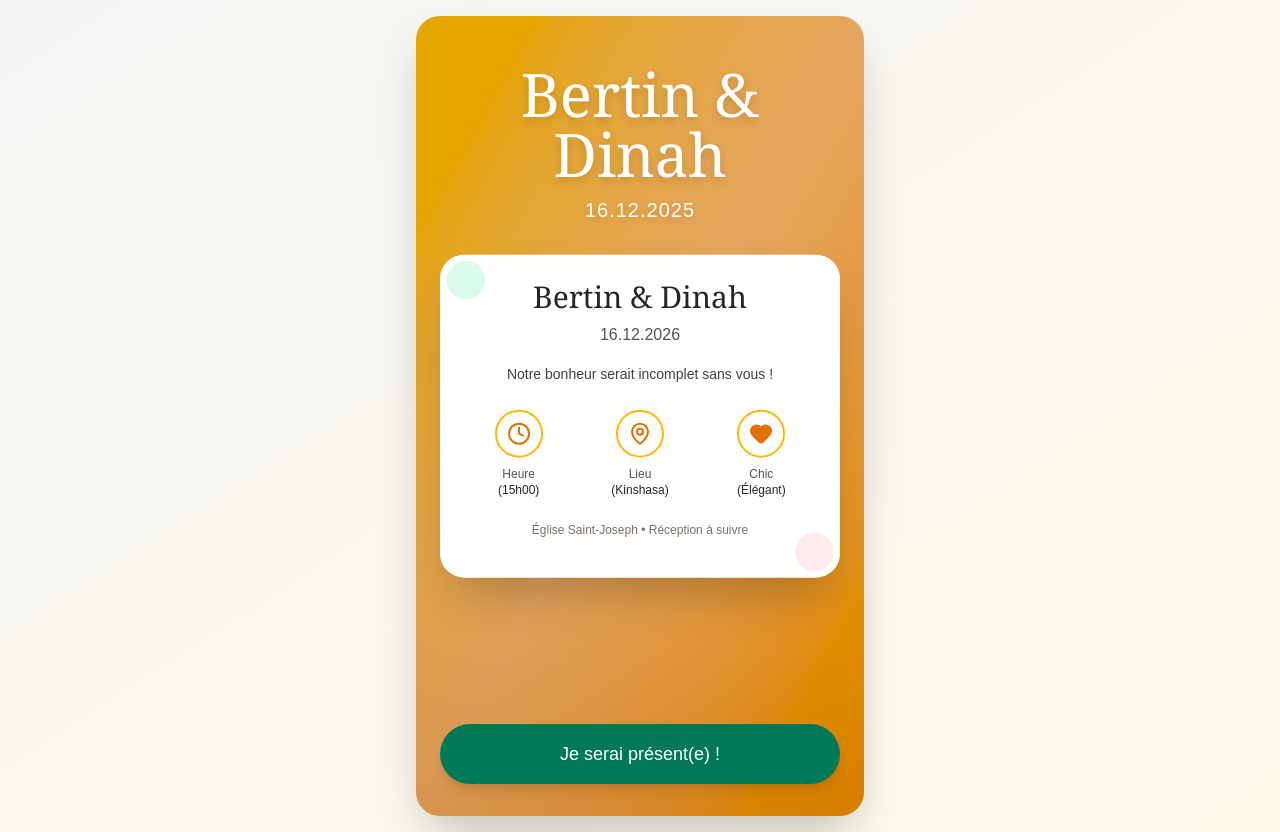
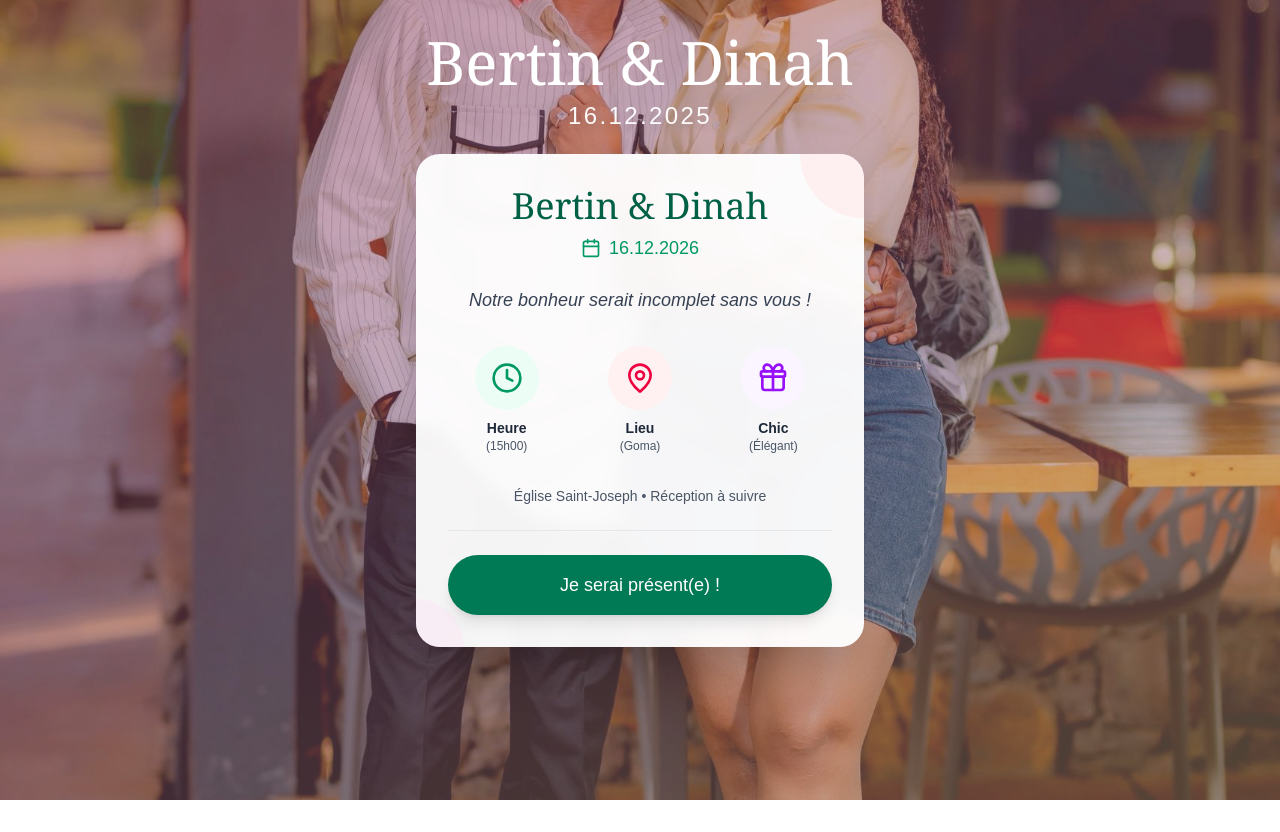
Before and after one commit to RolandAmini/bertin-wedding, a Next.js app: page / in a window 1280 px wide. After the commit the page ends 800 px from the top, so only its background shows below. Built offline with nearby package versions, Linux system fonts and the light colour scheme.

Commit message:
chane disign

```diff
--- a/app/page.tsx
+++ b/app/page.tsx
@@ -1,107 +1,109 @@
 "use client";
-
 import React, { useState } from 'react';
-import { Heart, MapPin, Calendar, Clock, ChevronRight, ArrowLeft, Camera, Gift, Music, Utensils } from 'lucide-react';
+import {
+  Heart,
+  MapPin,
+  Calendar,
+  Clock,
+  ChevronRight,
+  ArrowLeft,
+  Camera,
+  Gift,
+  Music,
+  Utensils
+} from 'lucide-react';
 
 export default function WeddingInvitation() {
   const [currentPage, setCurrentPage] = useState('cover');
 
   // Page de couverture avec photo et carte
   const CoverPage = () => (
-    <div className="min-h-screen bg-gradient-to-br from-stone-100 to-amber-50 flex items-center justify-center p-4">
-      <div className="max-w-md w-full">
+    <div className="min-h-screen bg-gradient-to-br from-rose-50 to-pink-100 flex items-center justify-center p-4 relative overflow-hidden">
       {/* Photo de fond avec overlay */}
-        <div className="relative h-screen max-h-[800px] rounded-3xl overflow-hidden shadow-2xl">
-          {/* Image de fond (placeholder avec gradient) */}
-          <div className="absolute inset-0 bg-gradient-to-br from-amber-400 via-orange-300 to-amber-500">
-            {/* Simulation d'une photo de couple au coucher du soleil */}
-            <div className="absolute inset-0 opacity-30">
-              <div className="absolute bottom-0 left-0 right-0 h-1/3 bg-gradient-to-t from-amber-800/50 to-transparent"></div>
-            </div>
+      <div className="absolute inset-0 z-0">
+        {/* --- IMAGE DE FOND PRINCIPALE --- */}
+        <img
+          src="/berti1.jpeg"
+          alt="Wedding background"
+          className="w-full h-full object-cover"
+        />
+
+        {/* --- OVERLAYS POUR LA LISIBILITÉ --- */}
+        {/* 1. Overlay dégradé (effet coucher de soleil / chaleur) */}
+        <div className="absolute inset-0 bg-gradient-to-br from-rose-400/40 via-pink-300/30 to-orange-200/40" />
+
+        {/* 2. Overlay sombre subtil global */}
+        <div className="absolute inset-0 bg-black/20" />
       </div>
 
-          {/* Overlay sombre subtil */}
-          <div className="absolute inset-0 bg-black/10"></div>
-
       {/* En-tête avec noms et date */}
-          <div className="absolute top-0 left-0 right-0 pt-12 px-6 text-center">
-            <h1 className="text-5xl md:text-6xl font-serif text-white mb-3 drop-shadow-lg">
+      <div className="absolute top-8 left-1/2 transform -translate-x-1/2 text-center z-20">
+        <h1 className="text-5xl md:text-6xl font-serif text-white drop-shadow-2xl mb-2">
           Bertin & Dinah
         </h1>
-            <p className="text-white text-xl tracking-wider drop-shadow-md">
+        <p className="text-2xl text-white/95 drop-shadow-lg font-light tracking-widest">
           16.12.2025
         </p>
       </div>
 
       {/* Carte flottante au centre */}
-          <div className="absolute inset-x-6 top-1/2 -translate-y-1/2">
-            <div className="bg-white rounded-3xl shadow-2xl p-6 relative overflow-hidden">
+      <div className="relative z-10 w-full max-w-md">
+        <div className="bg-white/95 backdrop-blur-sm rounded-3xl shadow-2xl p-8 relative overflow-hidden">
           {/* Motifs floraux décoratifs */}
-              <div className="absolute top-0 left-0 w-32 h-32">
-                <svg viewBox="0 0 100 100" className="text-emerald-200 opacity-40">
-                  <circle cx="20" cy="20" r="15" fill="currentColor"/>
-                  <path d="M10 25 Q15 35 25 30 Q35 25 30 15" fill="currentColor"/>
-                  <path d="M25 10 Q35 15 30 25 Q25 35 15 30" fill="currentColor"/>
-                </svg>
-              </div>
-              <div className="absolute bottom-0 right-0 w-32 h-32 rotate-180">
-                <svg viewBox="0 0 100 100" className="text-rose-200 opacity-40">
-                  <circle cx="20" cy="20" r="15" fill="currentColor"/>
-                  <path d="M10 25 Q15 35 25 30 Q35 25 30 15" fill="currentColor"/>
-                  <path d="M25 10 Q35 15 30 25 Q25 35 15 30" fill="currentColor"/>
-                </svg>
-              </div>
+          <div className="absolute top-0 right-0 w-32 h-32 bg-rose-100 rounded-full -mr-16 -mt-16 opacity-50" />
+          <div className="absolute bottom-0 left-0 w-24 h-24 bg-pink-100 rounded-full -ml-12 -mb-12 opacity-50" />
 
           {/* Contenu de la carte */}
           <div className="relative z-10">
             {/* Noms */}
-                <h2 className="text-3xl font-serif text-stone-800 text-center mb-2">
+            <div className="text-center mb-6">
+              <h2 className="text-4xl font-serif text-emerald-800 mb-2">
                 Bertin & Dinah
               </h2>
-                <p className="text-stone-600 text-center mb-4">16.12.2026</p>
+              <div className="flex items-center justify-center space-x-2 text-emerald-600">
+                <Calendar className="w-5 h-5" />
+                <span className="text-lg">16.12.2026</span>
+              </div>
+            </div>
 
             {/* Message */}
-                <p className="text-stone-700 text-center text-sm mb-6 px-2 leading-relaxed">
+            <p className="text-center text-gray-700 text-lg mb-8 italic">
               Notre bonheur serait incomplet sans vous !
             </p>
 
             {/* Icônes avec informations */}
-                <div className="grid grid-cols-3 gap-3 mb-6">
-                  <div className="flex flex-col items-center">
-                    <div className="w-12 h-12 rounded-full border-2 border-amber-400 flex items-center justify-center mb-2">
-                      <Clock className="w-6 h-6 text-amber-600" />
+            <div className="grid grid-cols-3 gap-4 mb-8">
+              <div className="text-center">
+                <div className="bg-emerald-50 w-16 h-16 rounded-full flex items-center justify-center mx-auto mb-2">
+                  <Clock className="w-8 h-8 text-emerald-600" />
                 </div>
-                    <p className="text-xs text-stone-600 text-center">Heure</p>
-                    <p className="text-xs text-stone-800 font-medium">(15h00)</p>
+                <p className="text-sm font-semibold text-gray-800">Heure</p>
+                <p className="text-xs text-gray-600">(15h00)</p>
               </div>
 
-                  <div className="flex flex-col items-center">
-                    <div className="w-12 h-12 rounded-full border-2 border-amber-400 flex items-center justify-center mb-2">
-                      <MapPin className="w-6 h-6 text-amber-600" />
+              <div className="text-center">
+                <div className="bg-rose-50 w-16 h-16 rounded-full flex items-center justify-center mx-auto mb-2">
+                  <MapPin className="w-8 h-8 text-rose-600" />
                 </div>
-                    <p className="text-xs text-stone-600 text-center">Lieu</p>
-                    <p className="text-xs text-stone-800 font-medium">(Kinshasa)</p>
+                <p className="text-sm font-semibold text-gray-800">Lieu</p>
+                <p className="text-xs text-gray-600">(Goma)</p>
               </div>
 
-                  <div className="flex flex-col items-center">
-                    <div className="w-12 h-12 rounded-full border-2 border-amber-400 flex items-center justify-center mb-2">
-                      <Heart className="w-6 h-6 text-amber-600 fill-amber-600" />
+              <div className="text-center">
+                <div className="bg-purple-50 w-16 h-16 rounded-full flex items-center justify-center mx-auto mb-2">
+                  <Gift className="w-8 h-8 text-purple-600" />
                 </div>
-                    <p className="text-xs text-stone-600 text-center">Chic</p>
-                    <p className="text-xs text-stone-800 font-medium">(Élégant)</p>
+                <p className="text-sm font-semibold text-gray-800">Chic</p>
+                <p className="text-xs text-gray-600">(Élégant)</p>
               </div>
             </div>
 
             {/* Détails supplémentaires */}
-                <div className="text-center text-xs text-stone-500 mb-4">
+            <div className="text-center text-sm text-gray-600 mb-6 pb-6 border-b border-gray-200">
               Église Saint-Joseph • Réception à suivre
-                </div>
-              </div>
-            </div>
             </div>
 
             {/* Bouton en bas */}
-          <div className="absolute bottom-8 left-6 right-6">
             <button
               onClick={() => setCurrentPage('details')}
               className="w-full bg-emerald-700 hover:bg-emerald-800 text-white py-4 rounded-full font-medium text-lg shadow-lg transition-all transform hover:scale-105"
@@ -116,81 +118,106 @@ export default function WeddingInvitation() {
 
   // Page des détails
   const DetailsPage = () => (
-    <div className="min-h-screen bg-gradient-to-br from-emerald-50 via-green-50 to-emerald-100 py-8 px-4">
-      <div className="max-w-4xl mx-auto">
+    <div className="min-h-screen bg-gradient-to-br from-rose-50 to-pink-100 p-4 md:p-8">
+      <div className="max-w-2xl mx-auto">
         {/* Bouton retour */}
         <button
           onClick={() => setCurrentPage('cover')}
           className="mb-6 flex items-center space-x-2 text-emerald-700 hover:text-emerald-900 transition-colors"
         >
           <ArrowLeft className="w-5 h-5" />
-          <span className="font-medium">Retour</span>
+          <span>Retour</span>
         </button>
 
-        <div className="bg-white rounded-2xl shadow-2xl overflow-hidden">
         {/* En-tête */}
-          <div className="bg-gradient-to-r from-emerald-600 to-green-600 text-white py-8 px-6 text-center">
-            <h2 className="text-4xl font-serif mb-2">Confirmation de présence</h2>
-            <div className="flex items-center justify-center space-x-3">
-              <div className="w-12 h-px bg-white/50"></div>
-              <Heart className="w-6 h-6 fill-white" />
-              <div className="w-12 h-px bg-white/50"></div>
-            </div>
+        <div className="text-center mb-8">
+          <h1 className="text-4xl font-serif text-emerald-800 mb-2">
+            Confirmation de présence
+          </h1>
         </div>
 
         {/* Photo des mariés (placeholder) */}
-          <div className="relative h-64 md:h-96 bg-gradient-to-br from-amber-300 via-orange-200 to-amber-400">
-            <div className="absolute inset-0 flex items-center justify-center">
-              <div className="text-center text-white">
-                <Camera className="w-16 h-16 mx-auto mb-3 opacity-50" />
-                <p className="text-lg font-light">Bertin & Dinah</p>
+        <div className="bg-white rounded-3xl shadow-xl p-6 mb-6">
+          <div className="aspect-video bg-gradient-to-br from-rose-200 to-pink-300 rounded-2xl mb-4 flex items-center justify-center">
+            <div className="text-center">
+              <Heart className="w-16 h-16 text-white mx-auto mb-2" />
+              <p className="text-white text-xl font-serif">Bertin & Dinah</p>
             </div>
           </div>
         </div>
 
         {/* Informations détaillées */}
-          <div className="p-8 space-y-8">
+        <div className="space-y-6">
           {/* Horaire détaillé */}
-            <div className="grid md:grid-cols-2 gap-6">
-              <div className="bg-emerald-50 p-6 rounded-xl border border-emerald-200">
-                <Calendar className="w-10 h-10 text-emerald-700 mb-4" />
-                <h3 className="text-xl font-serif text-emerald-900 mb-3">Date & Heure</h3>
-                <div className="space-y-2 text-emerald-700">
+          <div className="bg-white rounded-3xl shadow-xl p-6">
+            <div className="flex items-center space-x-3 mb-4">
+              <Calendar className="w-6 h-6 text-emerald-600" />
+              <h2 className="text-2xl font-semibold text-gray-800">Date & Heure</h2>
+            </div>
+            <div className="space-y-2 text-gray-700">
               <p className="font-medium">Lundi 16 Décembre 2026</p>
-                  <p className="text-sm">Cérémonie : 15h00</p>
-                  <p className="text-sm">Réception : 18h00</p>
+              <p>Cérémonie : 15h00</p>
+              <p>Réception : 18h00</p>
             </div>
           </div>
 
-              <div className="bg-emerald-50 p-6 rounded-xl border border-emerald-200">
-                <MapPin className="w-10 h-10 text-emerald-700 mb-4" />
-                <h3 className="text-xl font-serif text-emerald-900 mb-3">Lieu</h3>
-                <div className="space-y-2 text-emerald-700">
+          <div className="bg-white rounded-3xl shadow-xl p-6">
+            <div className="flex items-center space-x-3 mb-4">
+              <MapPin className="w-6 h-6 text-rose-600" />
+              <h2 className="text-2xl font-semibold text-gray-800">Lieu</h2>
+            </div>
+            <div className="space-y-2 text-gray-700">
               <p className="font-medium">Église Catholique Saint-Joseph</p>
-                  <p className="text-sm">Avenue de la Paix</p>
-                  <p className="text-sm">Gombe, Kinshasa, RDC</p>
-                </div>
+              <p>Avenue de la Paix</p>
+              <p>Goma, Linda Hotel</p>
             </div>
           </div>
 
           {/* Programme de la journée */}
-            <div className="bg-gradient-to-br from-emerald-50 to-green-50 p-8 rounded-xl border border-emerald-200">
-              <h3 className="text-2xl font-serif text-emerald-900 mb-6 text-center">Programme de la journée</h3>
+          <div className="bg-white rounded-3xl shadow-xl p-6">
+            <h2 className="text-2xl font-semibold text-gray-800 mb-6 text-center">
+              Programme de la journée
+            </h2>
             <div className="space-y-4">
               {[
-                  { time: '15h00', icon: Heart, event: 'Cérémonie religieuse', desc: 'Église Saint-Joseph' },
-                  { time: '16h30', icon: Camera, event: 'Séance photos', desc: 'Avec famille et amis' },
-                  { time: '18h00', icon: Utensils, event: 'Cocktail & Dîner', desc: 'Salle de réception' },
-                  { time: '21h00', icon: Music, event: 'Soirée dansante', desc: 'Animation musicale live' }
+                {
+                  time: '15h00',
+                  icon: Heart,
+                  event: 'Cérémonie religieuse',
+                  desc: 'Église Saint-Joseph'
+                },
+                {
+                  time: '16h30',
+                  icon: Camera,
+                  event: 'Séance photos',
+                  desc: 'Avec famille et amis'
+                },
+                {
+                  time: '18h00',
+                  icon: Utensils,
+                  event: 'Cocktail & Dîner',
+                  desc: 'Salle de réception'
+                },
+                {
+                  time: '21h00',
+                  icon: Music,
+                  event: 'Soirée dansante',
+                  desc: 'Animation musicale live'
+                }
               ].map((item, idx) => (
-                  <div key={idx} className="flex items-start space-x-4 pb-4 border-b border-emerald-200 last:border-0">
-                    <div className="flex-shrink-0 w-20 text-emerald-700 font-semibold">{item.time}</div>
+                <div
+                  key={idx}
+                  className="flex items-start space-x-4 p-4 bg-gradient-to-r from-rose-50 to-pink-50 rounded-2xl"
+                >
                   <div className="flex-shrink-0">
+                    <div className="bg-white w-12 h-12 rounded-full flex items-center justify-center shadow-md">
                       <item.icon className="w-6 h-6 text-emerald-600" />
                     </div>
+                  </div>
                   <div className="flex-1">
-                      <p className="font-medium text-emerald-900">{item.event}</p>
-                      <p className="text-sm text-emerald-600">{item.desc}</p>
+                    <p className="text-sm font-bold text-emerald-700">{item.time}</p>
+                    <p className="font-semibold text-gray-800">{item.event}</p>
+                    <p className="text-sm text-gray-600">{item.desc}</p>
                   </div>
                 </div>
               ))}
@@ -198,69 +225,87 @@ export default function WeddingInvitation() {
           </div>
 
           {/* Informations pratiques */}
-            <div className="grid md:grid-cols-3 gap-4">
-              <div className="text-center p-4 bg-white border border-emerald-200 rounded-lg hover:shadow-md transition-shadow">
+          <div className="bg-white rounded-3xl shadow-xl p-6">
+            <div className="grid grid-cols-3 gap-4 text-center">
+              <div>
                 <Utensils className="w-8 h-8 text-emerald-600 mx-auto mb-2" />
-                <p className="text-sm font-medium text-emerald-900">Repas complet</p>
-                <p className="text-xs text-emerald-600">Menu gastronomique</p>
+                <p className="font-semibold text-gray-800 text-sm">Repas complet</p>
+                <p className="text-xs text-gray-600">Menu gastronomique</p>
               </div>
-              <div className="text-center p-4 bg-white border border-emerald-200 rounded-lg hover:shadow-md transition-shadow">
-                <Music className="w-8 h-8 text-emerald-600 mx-auto mb-2" />
-                <p className="text-sm font-medium text-emerald-900">Animation</p>
-                <p className="text-xs text-emerald-600">DJ & orchestre live</p>
+              <div>
+                <Music className="w-8 h-8 text-rose-600 mx-auto mb-2" />
+                <p className="font-semibold text-gray-800 text-sm">Animation</p>
+                <p className="text-xs text-gray-600">DJ & orchestre live</p>
               </div>
-              <div className="text-center p-4 bg-white border border-emerald-200 rounded-lg hover:shadow-md transition-shadow">
-                <Gift className="w-8 h-8 text-emerald-600 mx-auto mb-2" />
-                <p className="text-sm font-medium text-emerald-900">Tenue</p>
-                <p className="text-xs text-emerald-600">Chic et élégante</p>
+              <div>
+                <Gift className="w-8 h-8 text-purple-600 mx-auto mb-2" />
+                <p className="font-semibold text-gray-800 text-sm">Tenue</p>
+                <p className="text-xs text-gray-600">Chic et élégante</p>
+              </div>
             </div>
           </div>
 
           {/* Formulaire RSVP */}
-            <div className="bg-emerald-700 text-white p-8 rounded-xl">
-              <h3 className="text-2xl font-serif mb-4 text-center">Confirmez votre présence</h3>
-              <p className="mb-6 text-emerald-100 text-center">
-                Merci de confirmer avant le <span className="font-semibold">1er Novembre 2026</span>
+          <div className="bg-white rounded-3xl shadow-xl p-6">
+            <h2 className="text-2xl font-semibold text-gray-800 mb-4 text-center">
+              Confirmez votre présence
+            </h2>
+            <p className="text-center text-sm text-gray-600 mb-6">
+              Merci de confirmer avant le 1er Novembre 2026
             </p>
 
-              <div className="space-y-4 mb-6">
+            <form className="space-y-4">
               <input
                 type="text"
                 placeholder="Votre nom complet"
-                  className="w-full px-4 py-3 rounded-lg text-stone-800 focus:ring-2 focus:ring-emerald-300 outline-none"
+                className="w-full px-4 py-3 border border-gray-300 rounded-full focus:ring-2 focus:ring-emerald-500 focus:border-transparent"
               />
+
               <input
                 type="email"
                 placeholder="Votre email"
-                  className="w-full px-4 py-3 rounded-lg text-stone-800 focus:ring-2 focus:ring-emerald-300 outline-none"
+                className="w-full px-4 py-3 border border-gray-300 rounded-full focus:ring-2 focus:ring-emerald-500 focus:border-transparent"
               />
+
               <input
                 type="tel"
                 placeholder="Votre téléphone"
-                  className="w-full px-4 py-3 rounded-lg text-stone-800 focus:ring-2 focus:ring-emerald-300 outline-none"
+                className="w-full px-4 py-3 border border-gray-300 rounded-full focus:ring-2 focus:ring-emerald-500 focus:border-transparent"
               />
-                <select className="w-full px-4 py-3 rounded-lg text-stone-800 focus:ring-2 focus:ring-emerald-300 outline-none">
-                  <option>Je serai présent(e)</option>
-                  <option>Je viendrai accompagné(e)</option>
-                  <option>Je ne pourrai pas venir</option>
-                </select>
+
+              <div className="space-y-2">
+                <label className="flex items-center space-x-3 p-3 border border-gray-300 rounded-full cursor-pointer hover:bg-emerald-50 transition">
+                  <input type="radio" name="attendance" value="yes" className="text-emerald-600" />
+                  <span>Je serai présent(e)</span>
+                </label>
+
+                <label className="flex items-center space-x-3 p-3 border border-gray-300 rounded-full cursor-pointer hover:bg-blue-50 transition">
+                  <input type="radio" name="attendance" value="plus-one" className="text-blue-600" />
+                  <span>Je viendrai accompagné(e)</span>
+                </label>
+
+                <label className="flex items-center space-x-3 p-3 border border-gray-300 rounded-full cursor-pointer hover:bg-gray-50 transition">
+                  <input type="radio" name="attendance" value="no" className="text-gray-600" />
+                  <span>Je ne pourrai pas venir</span>
+                </label>
               </div>
 
-              <button className="w-full bg-white text-emerald-700 py-4 rounded-full font-semibold hover:bg-emerald-50 transition-all transform hover:scale-105">
+              <button
+                type="submit"
+                className="w-full bg-emerald-700 hover:bg-emerald-800 text-white py-4 rounded-full font-medium text-lg shadow-lg transition-all transform hover:scale-105"
+              >
                 Envoyer ma confirmation
               </button>
+            </form>
           </div>
 
           {/* Message final */}
-            <div className="text-center pt-6 border-t border-emerald-200">
-              <p className="text-emerald-700 italic mb-4 text-lg">
+          <div className="bg-gradient-to-br from-rose-100 to-pink-100 rounded-3xl shadow-xl p-8 text-center">
+            <Heart className="w-12 h-12 text-rose-600 mx-auto mb-4" />
+            <p className="text-lg italic text-gray-700 mb-2">
               "Votre présence est le plus beau des cadeaux"
             </p>
-              <div className="flex items-center justify-center space-x-2">
-                <span className="text-emerald-900 font-serif text-xl">Bertin & Dinah</span>
-                <Heart className="w-5 h-5 text-emerald-600 fill-emerald-600" />
-              </div>
-            </div>
+            <p className="text-emerald-800 font-serif text-xl">Bertin & Dinah</p>
           </div>
         </div>
       </div>
```
Lines whose indentation alone changed are shown as unchanged.
